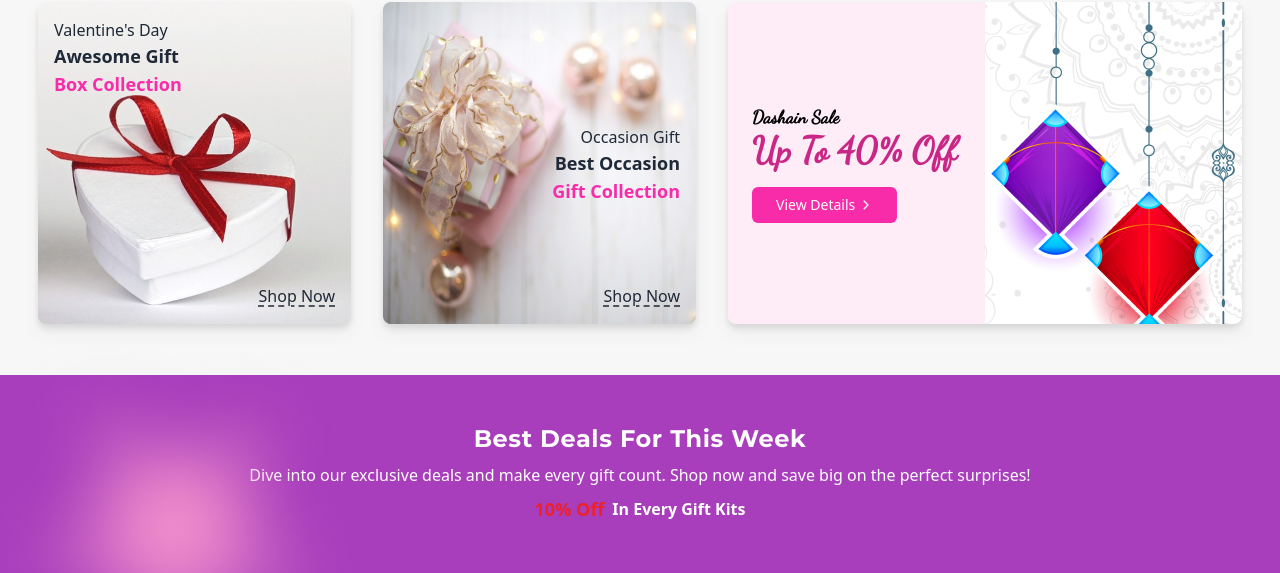
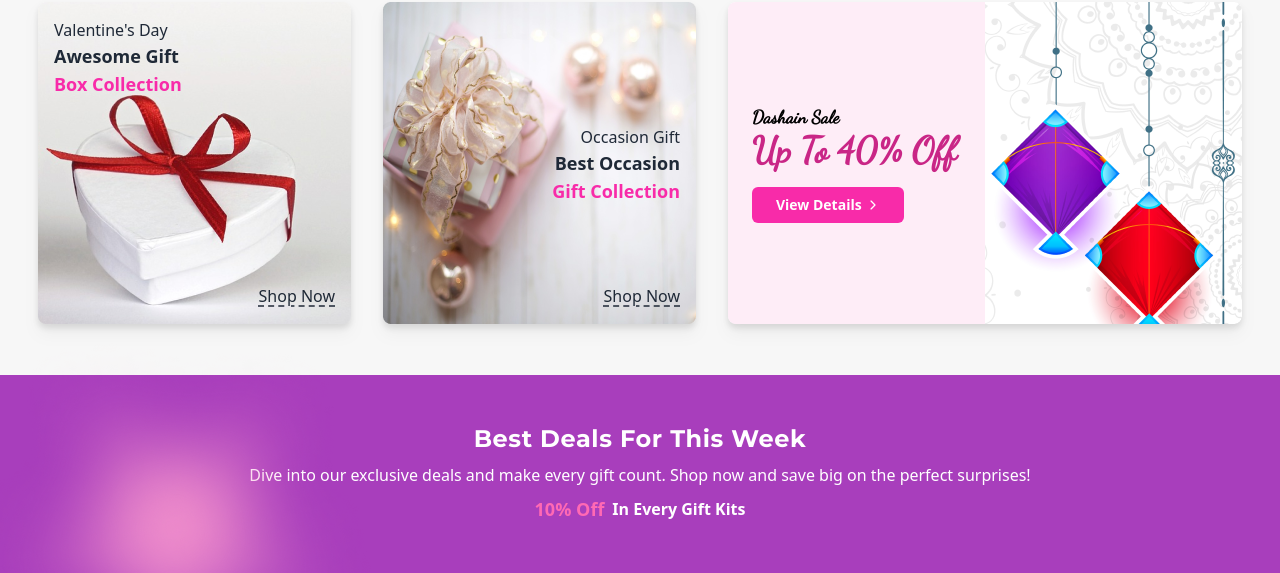
Before and after one commit to MozarcxIaye/Giffz, a React (Vite) app in the folder client/: page / in a window 1280 px wide. Shown: the part 1174-1747 px from the top of the page. Built offline with nearby package versions, Linux system fonts and the light colour scheme.

Commit message:
minor changes

```diff
--- a/client/src/components/ReusableComponent/buttons/ButtonswithArrow.jsx
+++ b/client/src/components/ReusableComponent/buttons/ButtonswithArrow.jsx
@@ -4,7 +4,7 @@ import { Outlet } from 'react-router-dom';
 
 const ButtonswithArrow = ({text, children}) => {
     return (
-        <button className="px-6 py-2 bg-[#F82BA9] rounded-md hover:bg-[#e03fa2] relative flex gap-1 items-center text-sm text-white">
+        <button className="px-6 py-2 bg-[#F82BA9] rounded-md hover:bg-[#e03fa2] relative flex gap-1 items-center text-sm text-white font-semibold">
             {children}
             {text} <IoIosArrowForward />
         </button>
--- a/client/src/components/common/navbar/InfoNav.jsx
+++ b/client/src/components/common/navbar/InfoNav.jsx
@@ -12,7 +12,7 @@ import { CiLocationOn } from "react-icons/ci";
 const IconWithText = ({ icon: Icon, text }) => (
     <div className="flex items-center gap-1">
         <Icon style={{ width: '20px', height: '20px' }} />
-        <p className='font-serif cursor-pointer'>{text}</p>
+        <p className='font-serif cursor-pointer hover:underline underline-offset-8 decoration-dashed'>{text}</p>
     </div>
 );
 
@@ -30,7 +30,7 @@ const InfoNav = () => {
                         { icon: FaXTwitter },
                         { icon: FaLinkedinIn },
                     ].map(({ icon: Icon }, idx) => (
-                        <div key={idx} className="bg-white p-2 rounded-full w-max cursor-pointer">
+                        <div key={idx} className="bg-white p-2 rounded-full w-max cursor-pointer hover:bg-[#2a2a2a]  duration-200 ">
                             <Icon style={{ width: '14px', height: '14px', color: '#D4519E' }} />
                         </div>
                     ))}
--- a/client/src/components/homepage/bestDeals/BestDeals.jsx
+++ b/client/src/components/homepage/bestDeals/BestDeals.jsx
@@ -10,7 +10,7 @@ const BestDeals = () => {
                     {/* title */}
                     <h2 className="capitalize font-bold text-2xl font-Montserrat tracking-wide">Best Deals for this week</h2>
                     <div className="font-thin">Dive into our exclusive deals and make every gift count. Shop now and save big on the perfect surprises!</div>
-                    <div className="font-bold flex items-center gap-2"><span className="text-[#f41e1eef] text-lg">10% Off </span> In Every Gift Kits</div>
+                    <div className="font-bold flex items-center gap-2"><span className="text-[#ff69B4] text-lg">10% Off </span> In Every Gift Kits</div>
                 </div>
 
                 {/* left overlay bg */}
```
